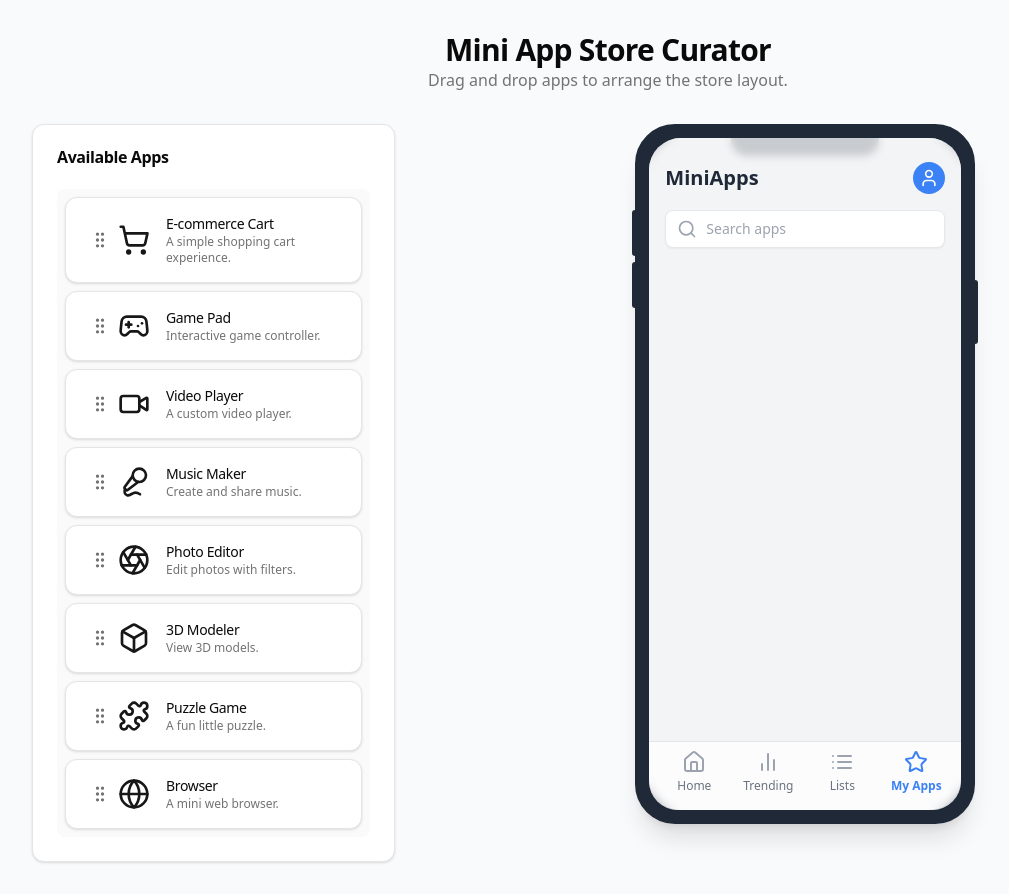
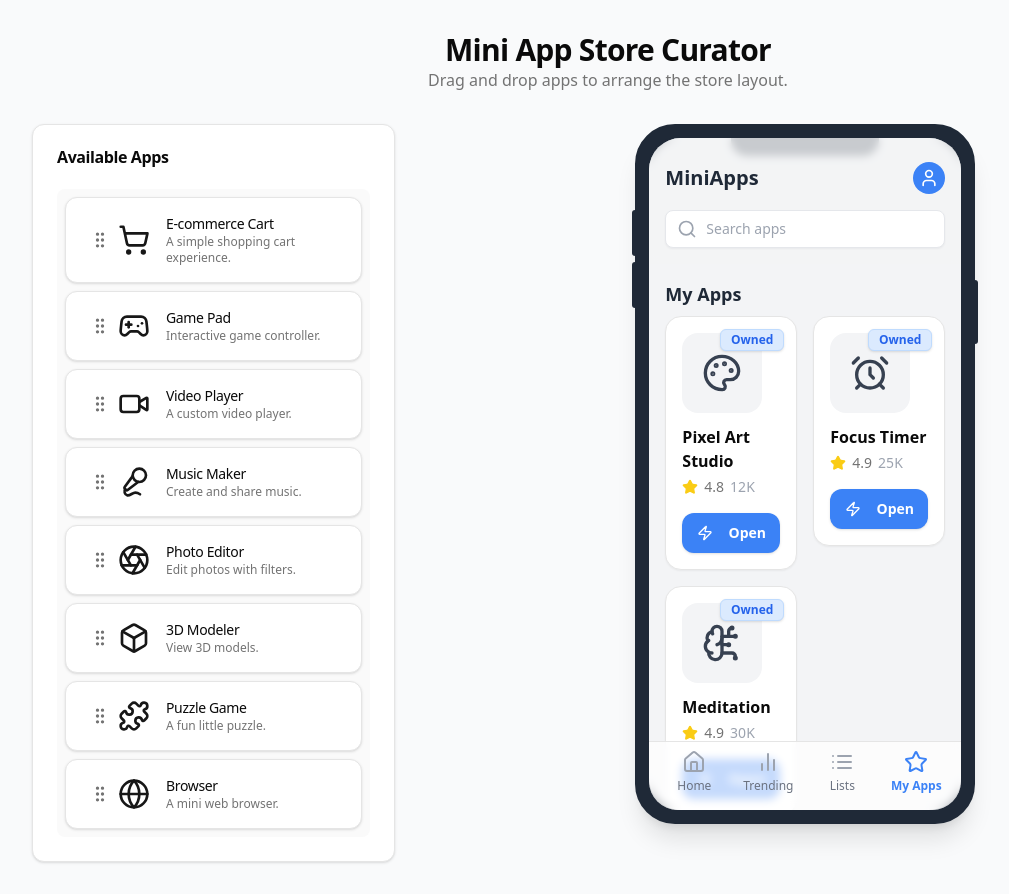
Before and after one commit to rkendel1/stacklivehub, a Next.js app: page / in a window 1280 px wide. Both pictures are taken after a click on the button "My Apps". Shown: the whole page, without its empty margins (32-1041 px from the left). Built offline with nearby package versions, Linux system fonts and the light colour scheme.

Commit message:
[dyad] Add 'My Apps' screen - wrote 6 file(s)

```diff
--- a/src/app/page.tsx
+++ b/src/app/page.tsx
@@ -14,7 +14,7 @@ import {
   useSensors,
 } from "@dnd-kit/core";
 import { arrayMove, sortableKeyboardCoordinates } from "@dnd-kit/sortable";
-import { AVAILABLE_APPS_INITIAL, FEATURED_APPS_INITIAL, NEW_THIS_WEEK_APPS_INITIAL, TRENDING_APPS_INITIAL, COLLECTIONS_INITIAL, MiniApp, Collection } from "@/lib/data";
+import { AVAILABLE_APPS_INITIAL, FEATURED_APPS_INITIAL, NEW_THIS_WEEK_APPS_INITIAL, TRENDING_APPS_INITIAL, COLLECTIONS_INITIAL, MY_APPS_INITIAL, MiniApp, Collection } from "@/lib/data";
 import { PhoneMockup } from "@/components/phone-mockup";
 import { DroppableAppContainer } from "@/components/droppable-app-container";
 import { MiniAppCard } from "@/components/mini-app-card";
@@ -27,7 +27,10 @@ type AppState = {
   newThisWeek: MiniApp[];
   trending: MiniApp[];
   collections: Collection[];
+  myApps: MiniApp[];
 };
+
+type MiniAppListKeys = Exclude<keyof AppState, 'collections'>;
 
 export default function CurationDashboard() {
   const [appState, setAppState] = React.useState<AppState>({
@@ -36,6 +39,7 @@ export default function CurationDashboard() {
     newThisWeek: NEW_THIS_WEEK_APPS_INITIAL,
     trending: TRENDING_APPS_INITIAL,
     collections: COLLECTIONS_INITIAL,
+    myApps: MY_APPS_INITIAL,
   });
   const [activeApp, setActiveApp] = React.useState<MiniApp | null>(null);
   const [activeView, setActiveView] = React.useState('home');
@@ -48,14 +52,15 @@ export default function CurationDashboard() {
   );
 
   const findContainerInfo = (id: string | number) => {
-    for (const key of ['available', 'featured', 'newThisWeek', 'trending']) {
-      if (key === id || appState[key as keyof AppState].some((app: MiniApp) => app.id === id)) {
-        return { type: 'list', listId: key };
+    const listKeys: MiniAppListKeys[] = ['available', 'featured', 'newThisWeek', 'trending', 'myApps'];
+    for (const key of listKeys) {
+      if (key === id || appState[key].some((app) => app.id === id)) {
+        return { type: 'list' as const, listId: key };
       }
     }
     for (const collection of appState.collections) {
       if (collection.id === id || collection.apps.some(app => app.id === id)) {
-        return { type: 'collection', collectionId: collection.id };
+        return { type: 'collection' as const, collectionId: collection.id };
       }
     }
     return null;
@@ -84,7 +89,7 @@ export default function CurationDashboard() {
       produce(draft => {
         let activeItems: MiniApp[] | undefined;
         if (activeContainerInfo.type === 'list') {
-          activeItems = draft[activeContainerInfo.listId as keyof AppState] as MiniApp[];
+          activeItems = draft[activeContainerInfo.listId] as MiniApp[];
         } else {
           activeItems = draft.collections.find(c => c.id === activeContainerInfo.collectionId)?.apps;
         }
@@ -97,7 +102,7 @@ export default function CurationDashboard() {
 
         let overItems: MiniApp[] | undefined;
         if (overContainerInfo.type === 'list') {
-          overItems = draft[overContainerInfo.listId as keyof AppState] as MiniApp[];
+          overItems = draft[overContainerInfo.listId] as MiniApp[];
         } else {
           overItems = draft.collections.find(c => c.id === overContainerInfo.collectionId)?.apps;
         }
@@ -129,7 +134,7 @@ export default function CurationDashboard() {
       produce(draft => {
         let items: MiniApp[] | undefined;
         if (activeContainerInfo.type === 'list') {
-          items = draft[activeContainerInfo.listId as keyof AppState] as MiniApp[];
+          items = draft[activeContainerInfo.listId] as MiniApp[];
         } else {
           items = draft.collections.find(c => c.id === activeContainerInfo.collectionId)?.apps;
         }
@@ -141,7 +146,7 @@ export default function CurationDashboard() {
         if (activeIndex !== -1 && overIndex !== -1 && activeIndex !== overIndex) {
           const moved = arrayMove(items, activeIndex, overIndex);
           if (activeContainerInfo.type === 'list') {
-            draft[activeContainerInfo.listId as keyof AppState] = moved;
+            draft[activeContainerInfo.listId] = moved;
           } else {
             const collection = draft.collections.find(c => c.id === activeContainerInfo.collectionId);
             if (collection) collection.apps = moved;
@@ -181,6 +186,7 @@ export default function CurationDashboard() {
                         newThisWeekApps={appState.newThisWeek}
                         trendingApps={appState.trending}
                         collections={appState.collections}
+                        myApps={appState.myApps}
                         activeView={activeView}
                         setActiveView={setActiveView}
                     />
--- /dev/null
+++ b/src/components/droppable-my-apps-container.tsx
@@ -0,0 +1,32 @@
+"use client";
+
+import { SortableContext, rectSortingStrategy } from "@dnd-kit/sortable";
+import { useDroppable } from "@dnd-kit/core";
+import { MiniApp } from "@/lib/data";
+import { cn } from "@/lib/utils";
+import { MyAppCard } from "./my-app-card";
+
+interface DroppableMyAppsContainerProps {
+  id: string;
+  apps: MiniApp[];
+  className?: string;
+}
+
+export function DroppableMyAppsContainer({ id, apps, className }: DroppableMyAppsContainerProps) {
+  const { setNodeRef } = useDroppable({ id });
+
+  return (
+    <SortableContext items={apps.map(app => app.id)} strategy={rectSortingStrategy}>
+      <div ref={setNodeRef} className={cn("grid grid-cols-2 gap-4 min-h-[100px]", className)}>
+        {apps.map((app) => (
+          <MyAppCard key={app.id} app={app} />
+        ))}
+        {apps.length === 0 && (
+            <div className="col-span-2 flex items-center justify-center h-24 border-2 border-dashed rounded-lg">
+                <p className="text-sm text-muted-foreground">Drop your apps here</p>
+            </div>
+        )}
+      </div>
+    </SortableContext>
+  );
+}
--- /dev/null
+++ b/src/components/my-app-card.tsx
@@ -0,0 +1,43 @@
+"use client";
+
+import { useSortable } from "@dnd-kit/sortable";
+import { CSS } from "@dnd-kit/utilities";
+import { Star, Zap } from "lucide-react";
+import { Badge } from "@/components/ui/badge";
+import { Button } from "@/components/ui/button";
+import { Card } from "@/components/ui/card";
+import { MiniApp } from "@/lib/data";
+
+interface MyAppCardProps {
+  app: MiniApp;
+}
+
+export function MyAppCard({ app }: MyAppCardProps) {
+  const { attributes, listeners, setNodeRef, transform, transition } =
+    useSortable({ id: app.id, data: { app } });
+  const style = {
+    transform: CSS.Transform.toString(transform),
+    transition,
+  };
+
+  return (
+    <div ref={setNodeRef} style={style} {...attributes} {...listeners} className="cursor-grab touch-none">
+      <Card className="p-4 bg-white rounded-2xl shadow-sm relative">
+        <Badge className="absolute top-3 right-3 bg-blue-100 text-blue-600 border-blue-200">Owned</Badge>
+        <div className="w-20 h-20 rounded-2xl bg-gray-100 flex items-center justify-center mb-3">
+          <app.icon className="w-10 h-10 text-gray-700" />
+        </div>
+        <h4 className="font-semibold text-base">{app.name}</h4>
+        <div className="text-sm text-muted-foreground flex items-center gap-1.5 my-1">
+          <Star className="w-4 h-4 text-yellow-400 fill-yellow-400" />
+          <span>{app.rating}</span>
+          <span className="text-gray-400">{app.reviews}</span>
+        </div>
+        <Button size="lg" className="w-full mt-3 bg-blue-500 hover:bg-blue-600 text-white rounded-xl h-10 text-sm font-semibold">
+          <Zap className="w-4 h-4 mr-2" />
+          Open
+        </Button>
+      </Card>
+    </div>
+  );
+}
--- a/src/components/phone-mockup.tsx
+++ b/src/components/phone-mockup.tsx
@@ -7,17 +7,19 @@ import { DroppableAppGrid } from "./droppable-app-grid";
 import { cn } from "@/lib/utils";
 import { DroppableTrendingContainer } from "./droppable-trending-container";
 import { DroppableCollectionContainer } from "./droppable-collection-container";
+import { DroppableMyAppsContainer } from "./droppable-my-apps-container";
 
 interface PhoneMockupProps {
   featuredApps: MiniApp[];
   newThisWeekApps: MiniApp[];
   trendingApps: MiniApp[];
   collections: Collection[];
+  myApps: MiniApp[];
   activeView: string;
   setActiveView: (viewId: string) => void;
 }
 
-export function PhoneMockup({ featuredApps, newThisWeekApps, trendingApps, collections, activeView, setActiveView }: PhoneMockupProps) {
+export function PhoneMockup({ featuredApps, newThisWeekApps, trendingApps, collections, myApps, activeView, setActiveView }: PhoneMockupProps) {
   return (
     <div className="relative mx-auto border-gray-800 dark:border-gray-800 bg-gray-800 border-[14px] rounded-[2.5rem] h-[700px] w-[340px] shadow-xl">
       <div className="w-[148px] h-[18px] bg-gray-800 top-0 rounded-b-[1rem] left-1/2 -translate-x-1/2 absolute"></div>
@@ -79,6 +81,14 @@ export function PhoneMockup({ featuredApps, newThisWeekApps, trendingApps, colle
                 </div>
             </div>
           )}
+          {activeView === 'my-apps' && (
+            <div>
+                <div className="flex justify-between items-center mb-2">
+                    <h2 className="font-bold text-lg text-gray-800">My Apps</h2>
+                </div>
+                <DroppableMyAppsContainer id="myApps" apps={myApps} />
+            </div>
+          )}
         </main>
 
         <footer className="absolute bottom-0 left-0 right-0 flex justify-around items-center p-2 pb-4 border-t bg-white/70 backdrop-blur-sm rounded-b-[1.8rem]">
--- a/src/lib/data.ts
+++ b/src/lib/data.ts
@@ -1,4 +1,4 @@
-import { Aperture, Box, Gamepad2, Globe, MicVocal, Puzzle, ShoppingCart, Video, Palette, AlarmClock, Music, BookOpen, Home, List, BarChart2, Star as StarIcon, Dumbbell, Wallet, Zap, Heart } from "lucide-react";
+import { Aperture, Box, Gamepad2, Globe, MicVocal, Puzzle, ShoppingCart, Video, Palette, AlarmClock, Music, BookOpen, Home, List, BarChart2, Star as StarIcon, Dumbbell, Wallet, Zap, Heart, BrainCircuit } from "lucide-react";
 
 export type MiniApp = {
   id: string;
@@ -24,6 +24,7 @@ const ALL_APPS: MiniApp[] = [
   { id: 'app-14', name: 'Recipe Book', description: 'Find and save recipes', icon: BookOpen, rating: 4.6, reviews: '15K' },
   { id: 'app-15', name: 'Workout Buddy', description: 'Track your workouts', icon: Dumbbell, rating: 4.8, reviews: '20K' },
   { id: 'app-16', name: 'Budget Tracker', description: 'Manage your finances', icon: Wallet, rating: 4.7, reviews: '18K' },
+  { id: 'app-17', name: 'Meditation', description: 'Find your inner peace', icon: BrainCircuit, rating: 4.9, reviews: '30K' },
   { id: 'app-1', name: 'E-commerce Cart', description: 'A simple shopping cart experience.', icon: ShoppingCart, rating: 4.5, reviews: '10K' },
   { id: 'app-2', name: 'Game Pad', description: 'Interactive game controller.', icon: Gamepad2, rating: 4.2, reviews: '5K' },
   { id: 'app-3', name: 'Video Player', description: 'A custom video player.', icon: Video, rating: 4.6, reviews: '20K' },
@@ -76,11 +77,18 @@ export const COLLECTIONS_INITIAL: Collection[] = [
     }
 ];
 
+export const MY_APPS_INITIAL: MiniApp[] = [
+    ALL_APPS.find(app => app.name === 'Pixel Art Studio')!,
+    ALL_APPS.find(app => app.name === 'Focus Timer')!,
+    ALL_APPS.find(app => app.name === 'Meditation')!,
+];
+
 const curatedIds = new Set([
     ...FEATURED_APPS_INITIAL.map(app => app.id),
     ...NEW_THIS_WEEK_APPS_INITIAL.map(app => app.id),
     ...TRENDING_APPS_INITIAL.map(app => app.id),
-    ...COLLECTIONS_INITIAL.flatMap(c => c.apps.map(a => a.id))
+    ...COLLECTIONS_INITIAL.flatMap(c => c.apps.map(a => a.id)),
+    ...MY_APPS_INITIAL.map(app => app.id)
 ]);
 
 export const AVAILABLE_APPS_INITIAL: MiniApp[] = ALL_APPS.filter(app => !curatedIds.has(app.id));
```
